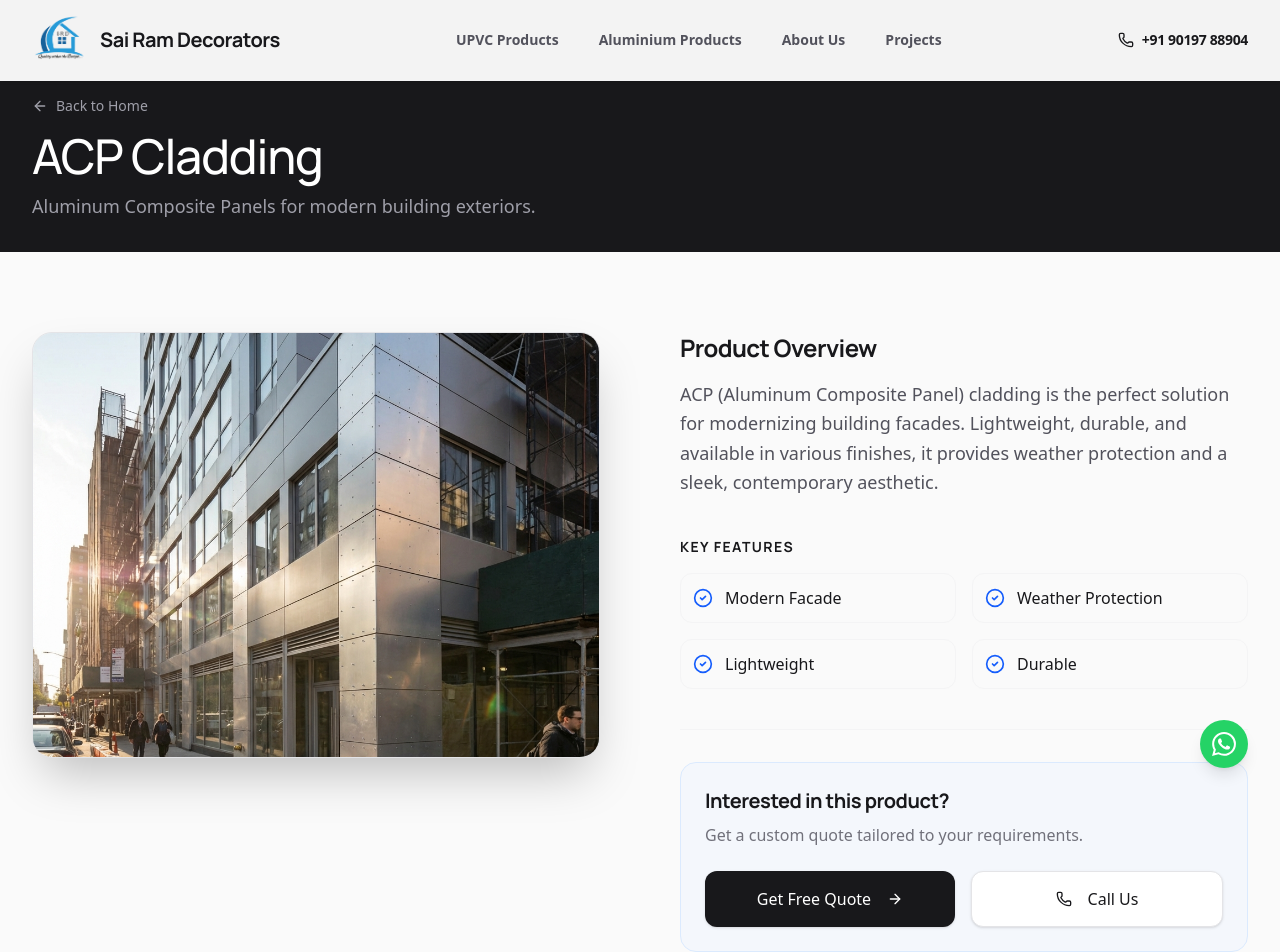
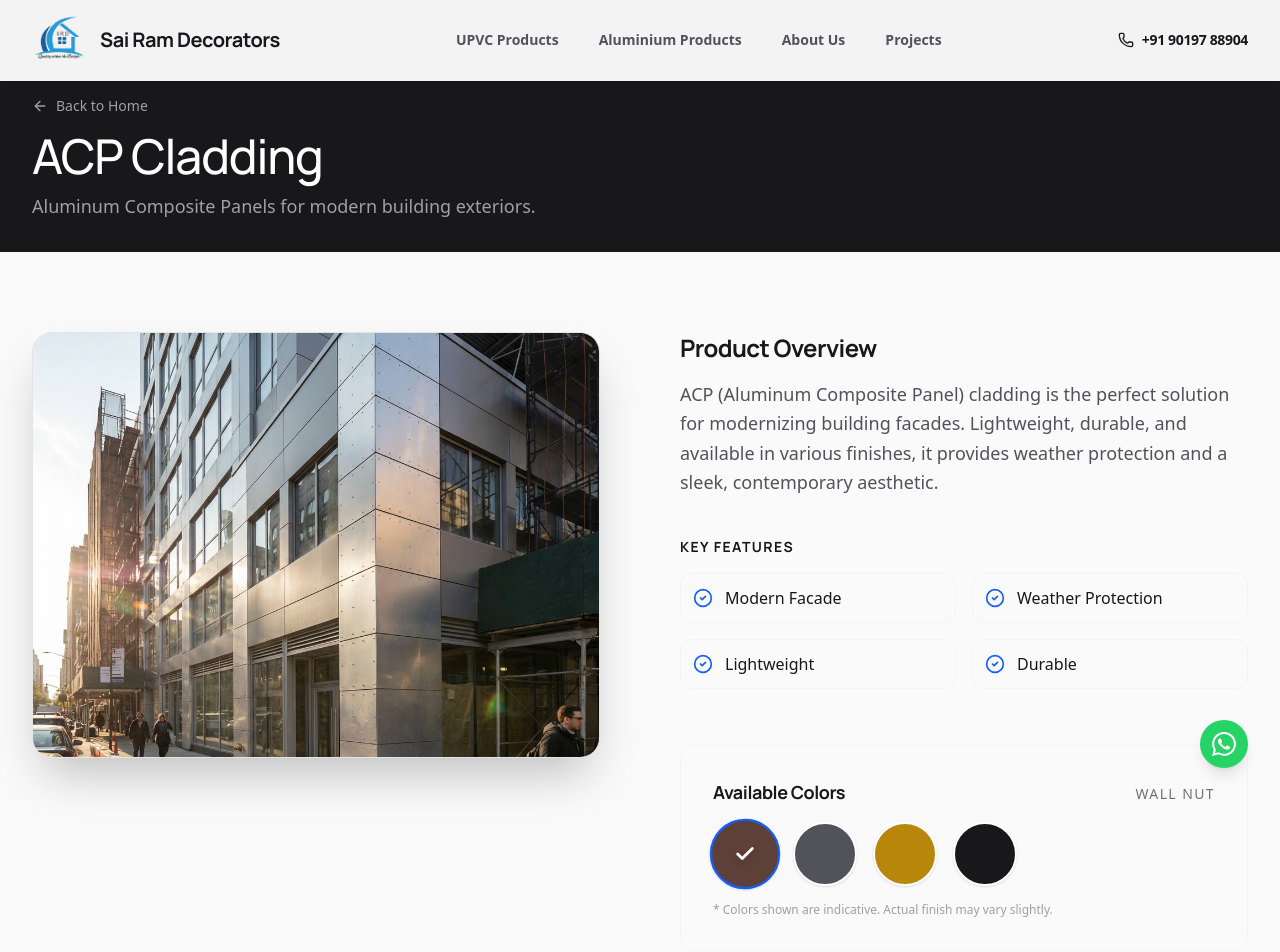
Before and after one commit to Rohit7008/SRD-web, a Next.js app: page /products/aluminium/acp-cladding in a window 1280 px wide. Shown: the top 952 px of the page. Built offline with nearby package versions, Linux system fonts and the light colour scheme; a web font is replaced by a local one.

Commit message:
Added product color picker feature and updated ServiceCard colors

```diff
--- a/app/products/[category]/[slug]/page.tsx
+++ b/app/products/[category]/[slug]/page.tsx
@@ -7,6 +7,7 @@ import { Button } from "@/components/ui/button";
 import { Container } from "@/components/ui/container";
 import { Section } from "@/components/ui/section";
 import { PRODUCTS } from "@/lib/products";
+import { ProductColorPicker } from "@/components/features/products/ProductColorPicker";
 
 export async function generateMetadata({ params: paramsPromise }: { params: Promise<{ category: string; slug: string }> }) {
     const params = await paramsPromise;
@@ -73,6 +74,7 @@ export default async function ProductPage({ params: paramsPromise }: { params: P
                                 </p>
                             </div>
 
+
                             <div>
                                 <h3 className="text-lg font-bold text-zinc-900 mb-4 uppercase tracking-widest text-sm text-blue-600">Key Features</h3>
                                 <div className="grid grid-cols-1 sm:grid-cols-2 gap-4">
@@ -84,6 +86,13 @@ export default async function ProductPage({ params: paramsPromise }: { params: P
                                     ))}
                                 </div>
                             </div>
+
+                            {/* Color Picker Section */}
+                            <div className="pt-4">
+                                <ProductColorPicker />
+                            </div>
+
+
 
                             <div className="pt-8 border-t border-zinc-100 space-y-6">
                                 <div className="bg-blue-50/50 p-6 rounded-2xl border border-blue-100">
--- a/components/features/ServiceCard.tsx
+++ b/components/features/ServiceCard.tsx
@@ -3,6 +3,8 @@ import Link from "next/link"
 import { ArrowRight, ChevronRight } from "lucide-react"
 import { Button } from "@/components/ui/button"
 import { cn } from "@/lib/utils"
+import { PRODUCT_COLORS } from "@/lib/products"
+
 
 interface ServiceCardProps {
     title: string
@@ -50,6 +52,7 @@ export function ServiceCard({ title, description, href, image, specs, priceHint,
                     {description}
                 </p>
 
+
                 <div className="flex flex-wrap gap-2">
                     {specs?.slice(0, 3).map((spec, i) => (
                         <span key={i} className="text-[10px] font-bold uppercase tracking-wider px-2.5 py-1 bg-zinc-100 text-zinc-600 rounded-lg">
@@ -57,6 +60,24 @@ export function ServiceCard({ title, description, href, image, specs, priceHint,
                         </span>
                     ))}
                 </div>
+
+                {/* Available Colors Preview */}
+                <div className="flex items-center gap-2 pt-2">
+                    <span className="text-[10px] font-bold text-zinc-400 uppercase tracking-widest">Colors:</span>
+                    <div className="flex gap-1.5">
+                        {PRODUCT_COLORS.map((color) => (
+                            <div
+                                key={color.name}
+                                className="w-4 h-4 rounded-full border border-black/10 shadow-sm"
+                                style={{ backgroundColor: color.hex }}
+                                title={color.name}
+                            />
+
+                        ))}
+                    </div>
+                </div>
+
+
 
                 <div className="pt-2 flex gap-3">
                     <Button className="flex-1 h-12 rounded-2xl bg-zinc-900 text-white hover:bg-zinc-800 shadow-lg transition-all active:scale-95 group/btn" asChild>
--- /dev/null
+++ b/components/features/products/ProductColorPicker.tsx
@@ -0,0 +1,52 @@
+"use client";
+
+import { useState } from "react";
+import { PRODUCT_COLORS } from "@/lib/products";
+import { cn } from "@/lib/utils";
+import { Check } from "lucide-react";
+
+export function ProductColorPicker() {
+    const [selectedColor, setSelectedColor] = useState(PRODUCT_COLORS[0]);
+
+    return (
+        <div className="bg-zinc-50 border border-zinc-100 rounded-2xl p-8 max-w-xl">
+            <div className="flex items-baseline justify-between mb-4">
+                <h3 className="text-lg font-bold text-zinc-900">Available Colors</h3>
+                <span className="text-sm font-medium text-zinc-500 uppercase tracking-widest">
+                    {selectedColor?.name}
+                </span>
+            </div>
+
+            <div className="flex flex-wrap gap-4">
+                {PRODUCT_COLORS.map((color) => (
+                    <button
+                        key={color.name}
+                        onClick={() => setSelectedColor(color)}
+                        className={cn(
+                            "group relative w-16 h-16 rounded-full border-2 shadow-sm transition-all focus:outline-none focus:ring-2 focus:ring-offset-2 focus:ring-blue-500",
+                            selectedColor.name === color.name
+                                ? "border-blue-600 scale-110"
+                                : "border-white hover:scale-105 hover:border-zinc-300"
+                        )}
+
+                        style={{ backgroundColor: color.hex }}
+                        title={color.name}
+                        aria-label={`Select ${color.name} color`}
+                    >
+                        {selectedColor.name === color.name && (
+                            <span className="absolute inset-0 flex items-center justify-center text-white drop-shadow-md">
+                                <Check className="w-5 h-5 stroke-[3px]" />
+                            </span>
+                        )}
+                        <span className="absolute -bottom-8 left-1/2 -translate-x-1/2 bg-zinc-900 text-white text-[10px] py-1 px-2 rounded opacity-0 group-hover:opacity-100 transition-opacity whitespace-nowrap pointer-events-none z-10">
+                            {color.name}
+                        </span>
+                    </button>
+                ))}
+            </div>
+            <p className="mt-4 text-xs text-zinc-400">
+                * Colors shown are indicative. Actual finish may vary slightly.
+            </p>
+        </div>
+    );
+}
--- a/lib/products.ts
+++ b/lib/products.ts
@@ -1,3 +1,10 @@
+
+export const PRODUCT_COLORS = [
+    { name: "Wall Nut", hex: "#5D4037" }, // Dark Brown
+    { name: "Gray", hex: "#52525b" }, // Zinc-600
+    { name: "Golden Oak", hex: "#B8860B" }, // Dark Goldenrod
+    { name: "Black", hex: "#18181b" }, // Zinc-950
+];
 
 export interface Product {
     id: string;
```
